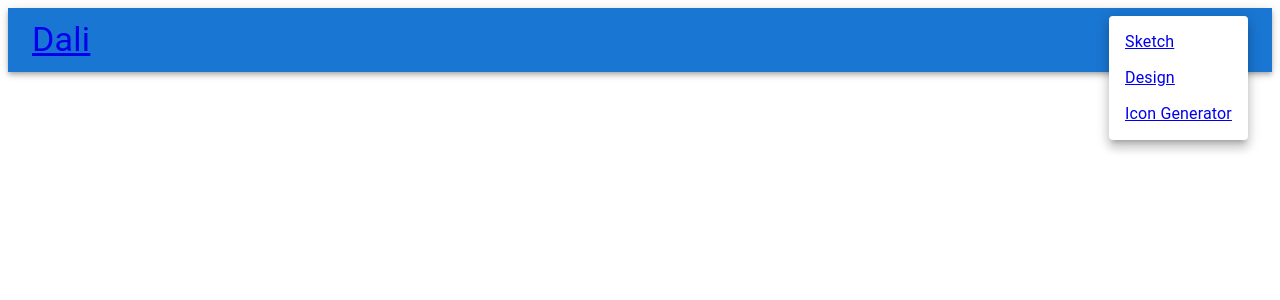
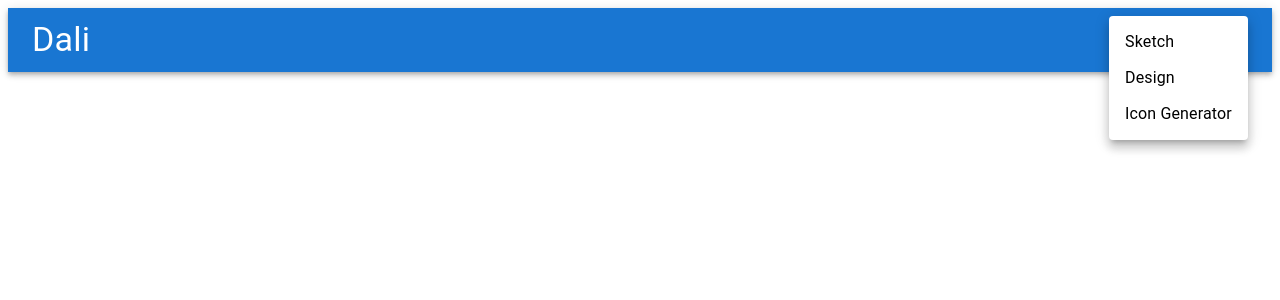
Before and after one commit to dimassudjito/dali, a React (Create React App) app in the folder frontend/: page / in a window 1280 px wide. Both pictures are taken after a click on the button 1224 px from the left and 40 px from the top of the page. Shown: the top 300 px of the page. Built offline with nearby package versions, Linux system fonts and the light colour scheme.

Commit message:
change looks of header

```diff
--- a/frontend/src/components/dashboard/Header.tsx
+++ b/frontend/src/components/dashboard/Header.tsx
@@ -10,6 +10,9 @@ import {
   MenuItem
 } from '@mui/material'
 import { Menu as MenuIcon } from '@mui/icons-material'
+
+const menuStyle = { textDecoration: 'none', color: 'black' }
+const logoStyle = { textDecoration: 'none', color: 'white' }
 
 export const Header: React.FC = () => {
   const [anchorEl, setAnchorEl] = React.useState(null)
@@ -27,7 +30,9 @@ export const Header: React.FC = () => {
       <AppBar position="static">
         <Toolbar>
           <Typography variant="h4" component="div" sx={{ flexGrow: 1 }}>
-            <Link to="/">Dali</Link>
+            <Link style={logoStyle} to="/">
+              Dali
+            </Link>
           </Typography>
           <div>
             <IconButton size="large" onClick={handleMenu} color="inherit">
@@ -48,15 +53,15 @@ export const Header: React.FC = () => {
               open={Boolean(anchorEl)}
               onClose={handleClose}
             >
-              <MenuItem onClick={handleClose}>
-                <Link to="/sketch">Sketch</Link>
-              </MenuItem>
-              <MenuItem onClick={handleClose}>
-                <Link to="/design">Design</Link>
-              </MenuItem>
-              <MenuItem onClick={handleClose}>
-                <Link to="/icon-generator">Icon Generator</Link>
-              </MenuItem>
+              <Link style={menuStyle} to="/sketch">
+                <MenuItem onClick={handleClose}>Sketch</MenuItem>
+              </Link>
+              <Link style={menuStyle} to="/design">
+                <MenuItem onClick={handleClose}>Design</MenuItem>
+              </Link>
+              <Link style={menuStyle} to="/icon-generator">
+                <MenuItem onClick={handleClose}>Icon Generator</MenuItem>
+              </Link>
             </Menu>
           </div>
         </Toolbar>
```
